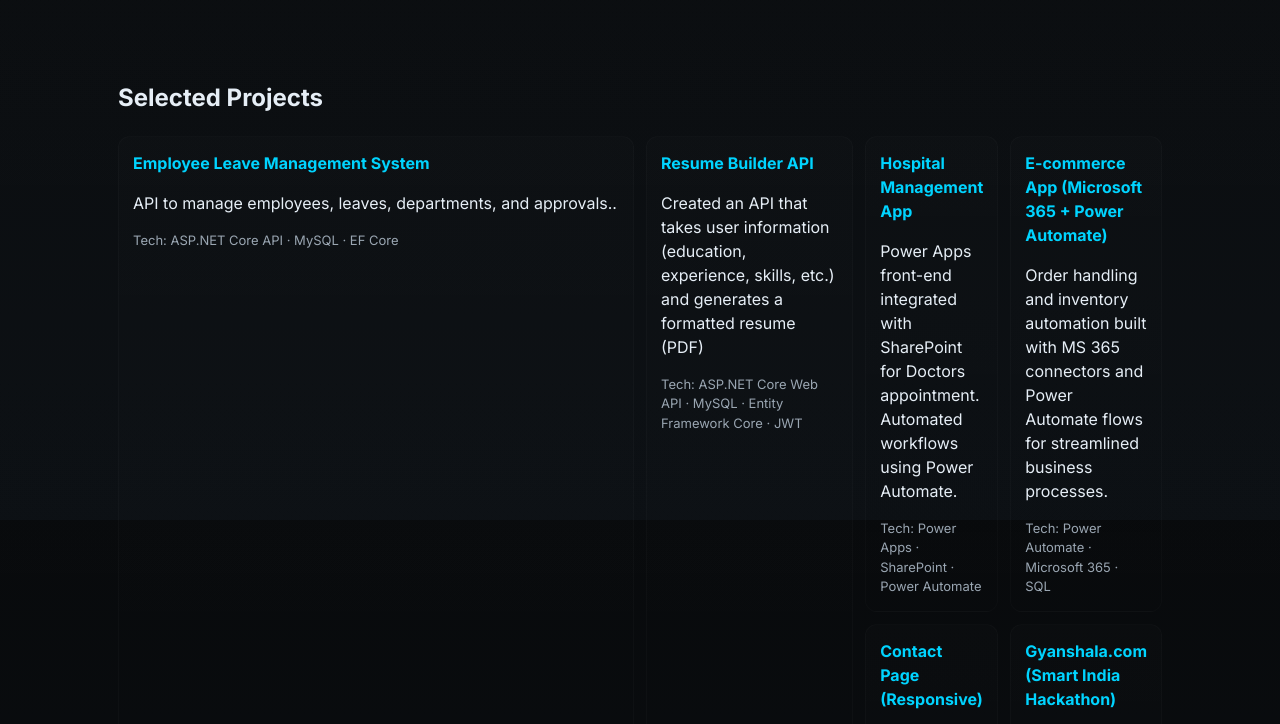
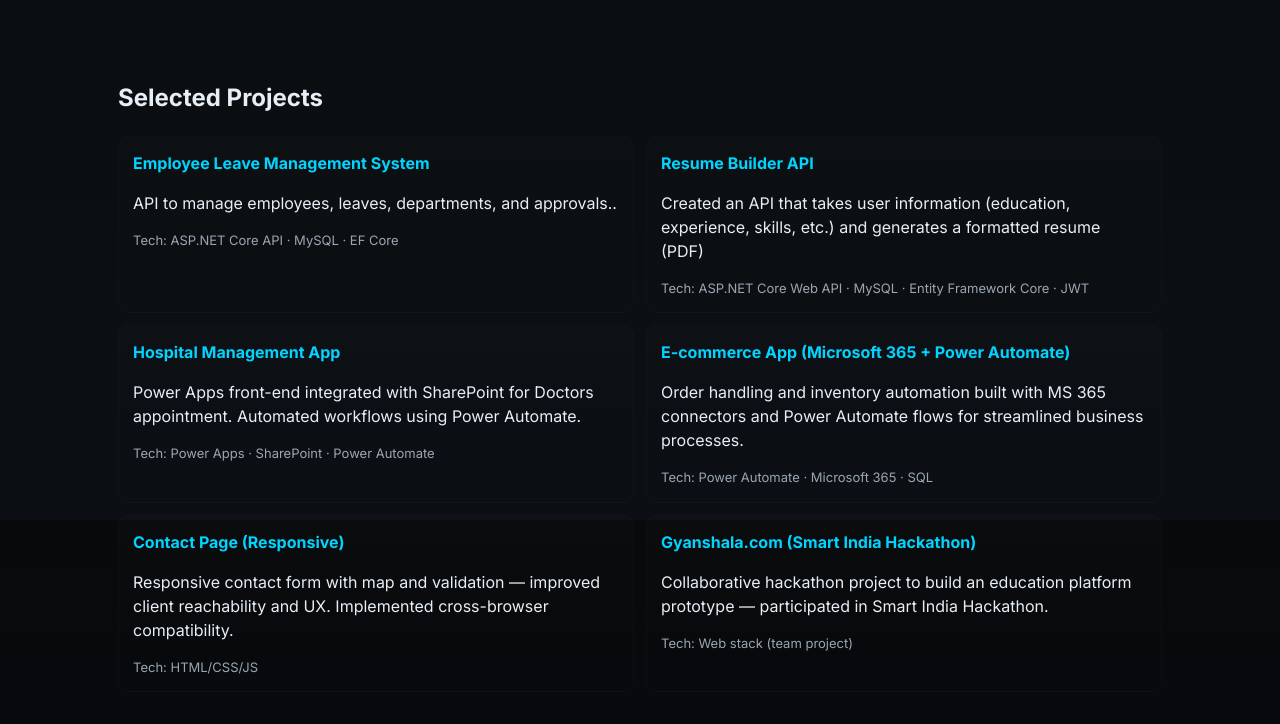
Before and after one commit to 007sweetY/myPortfolio, a plain HTML site: page index.html in a window 1280 px wide. Shown: the part 1880-2604 px from the top of the page. Drawn offline with Linux system fonts and the light colour scheme.

Commit message:
Remove duplicate projects-grid divs in index.html

```diff
--- a/index.html
+++ b/index.html
@@ -250,14 +250,12 @@
             <div class="p-meta">Tech: ASP.NET Core API · MySQL · EF Core</div>
           </div>
 
-            <div class="projects-grid">
           <div class="project-card">
             <h4>Resume Builder API </h4>
             <p>Created an API that takes user information (education, experience, skills, etc.) and generates a formatted resume (PDF)</p>
             <div class="p-meta">Tech: ASP.NET Core Web API · MySQL · Entity Framework Core · JWT</div>
           </div>
 
-        <div class="projects-grid">
           <div class="project-card">
             <h4>Hospital Management App </h4>
             <p>Power Apps front-end integrated with SharePoint for Doctors appointment. Automated workflows using Power Automate.</p>
```
